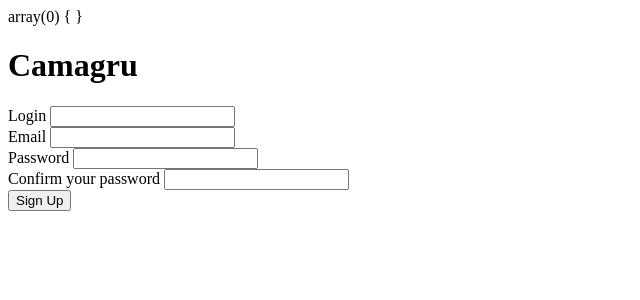
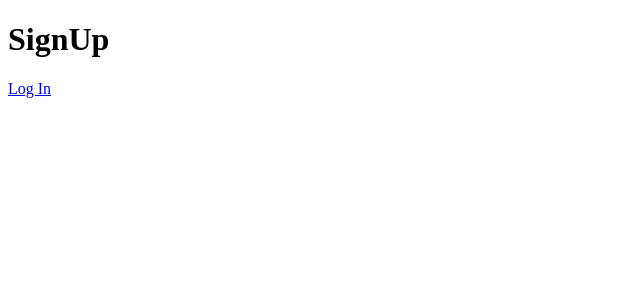
Before and after one commit to sganon/Camagru, a PHP site: page /?signup=true in a window 1280 px wide. Shown: the top 300 px of the page, without its empty margins (0-640 px from the left). Run offline with PHP 8.4, Linux system fonts and the light colour scheme.

Commit message:
feat: use mvc architecture

```diff
--- /dev/null
+++ b/SignUp/view.php
@@ -0,0 +1,13 @@
+<!DOCTYPE html>
+<html lang="en">
+<head>
+    <meta charset="UTF-8">
+    <meta name="viewport" content="width=, initial-scale=1.0">
+    <meta http-equiv="X-UA-Compatible" content="ie=edge">
+    <title>Camagru - Sign Up</title>
+</head>
+<body>
+    <h1>SignUp</h1>
+    <a href="/index.php">Log In</a>
+</body>
+</html>
--- a/index.php
+++ b/index.php
@@ -1,43 +1,14 @@
 <?php
-	include "./config/setup.php";
-	var_dump($_COOKIE);
+	include 'config/setup.php';
+	session_start();
+
+	if (empty($_SESSION["token"])) {
+		if ($_GET["signup"] == "true") {
+			require "SignUp/view.php";
+		} else {
+			require 'Login/view.php';
+		}
+	} else {
+		require 'Home/view.php';
+	}
 ?>
-<html>
-	<head>
-		<title>Camagru</title>
-	</head>
-
-	<body>
-		<header id="header">
-			<h1>Camagru</h1>
-		</header>
-
-		<div id="main">
-			<?php if (isset($_COOKIE["user_id"])) :?>
-				User connected
-			<?php else:?>
-				<div id="suForm">
-					<label for="login">Login</label>
-					<input type="text" name="login" id="suLogin">
-					<span id="loginErr" class="err"></span><br>
-
-					<label for="email">Email</label>
-					<input type="text" name="email" id="suEmail">
-					<span id="emailErr" class="err"></span><br>
-
-					<label for="password">Password</label>
-					<input type="password" name="password" id="suPwd">
-					<span id="pwdErr" class="err"></span><br>
-
-					<label for="passwordConfirm">Confirm your password</label>
-					<input type="password" name="passwordConfirm" id="suPwdConf">
-					<span id="pwdConfErr" class="err"></span><br>
-
-					<input id="suSubmit" type="submit" value="Sign Up" onclick="createUser();">
-				</div>
-			<?php endif;?>
-		</div>
-
-		<script type="text/javascript" src="scripts/request.js"></script>
-	</body>
-</html>
```
Also changed, not shown: Home/view.php (added, +12 -0 lines), Login/view.php (added, +13 -0 lines).
